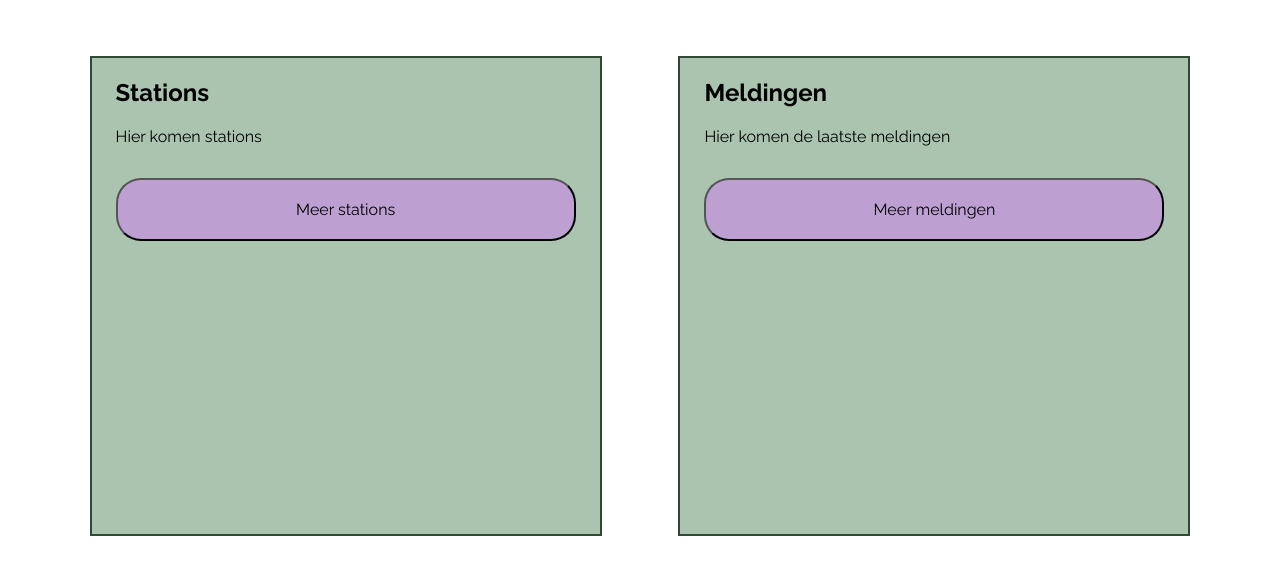
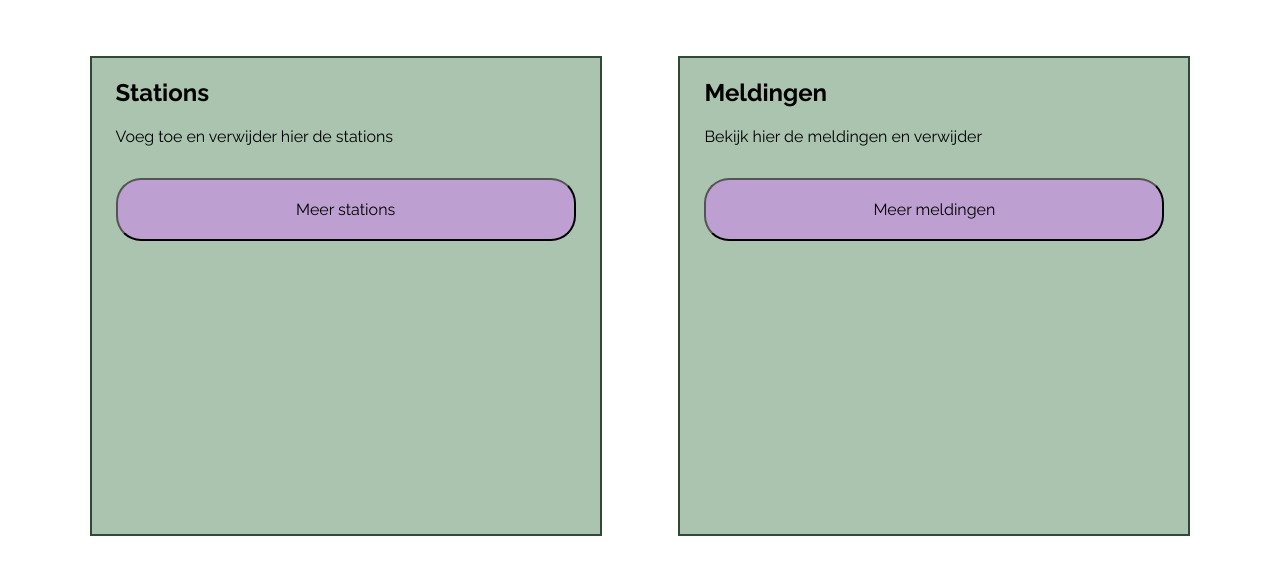
Before and after one commit to RickDeGroot1/CLE-3, a PHP site: page /admin-home.php in a window 1280 px wide. Shown: the part 129-704 px from the top of the page. Run offline with PHP 8.4, Linux system fonts and the light colour scheme; a user stored in the database is signed in.

Commit message:
tekst aanpassingen

```diff
--- a/admin-home.php
+++ b/admin-home.php
@@ -33,7 +33,7 @@ require_once 'includes/secure.php';
 
             <h2>Stations</h2>
 
-            <p>Hier komen stations</p>
+            <p>Voeg toe en verwijder hier de stations</p>
 
             <a href="admin-stations.php">
                 <button class="admin-button">Meer stations</button>
@@ -45,7 +45,7 @@ require_once 'includes/secure.php';
 
             <h2>Meldingen</h2>
 
-            <p>Hier komen de laatste meldingen</p>
+            <p>Bekijk hier de meldingen en verwijder</p>
 
             <a href="admin-comments.php">
                 <button class="admin-button">Meer meldingen</button>
```
